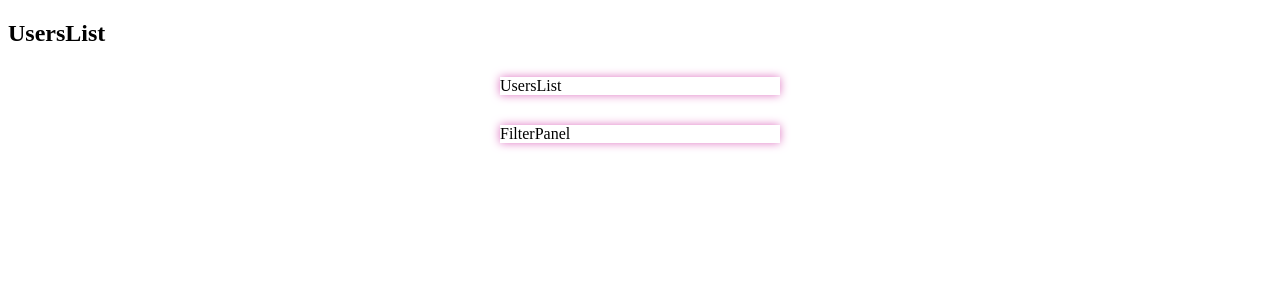
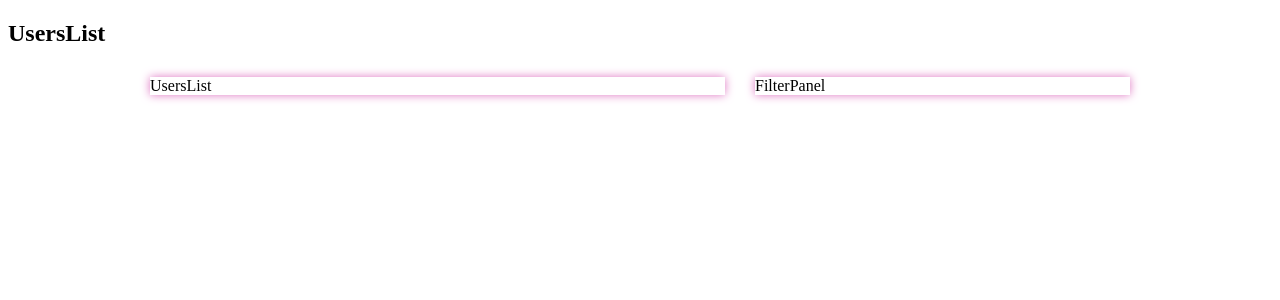
Before and after one commit to Khametova/react-page, a React (Vite) app: page / in a window 1280 px wide. Shown: the top 300 px of the page. Built offline with nearby package versions, Linux system fonts and the light colour scheme.

Commit message:
add change in stylys

```diff
--- a/src/Pages/UsersPage/UsersPage.module.css
+++ b/src/Pages/UsersPage/UsersPage.module.css
@@ -3,7 +3,8 @@
   justify-content: space-between;
   flex-wrap: wrap;
   min-width: 300px;
-  max-width: 100px;
+  max-width: 1000px;
+  width: 100%;
   margin: 0 auto;
   gap: 10px;
 }
```
